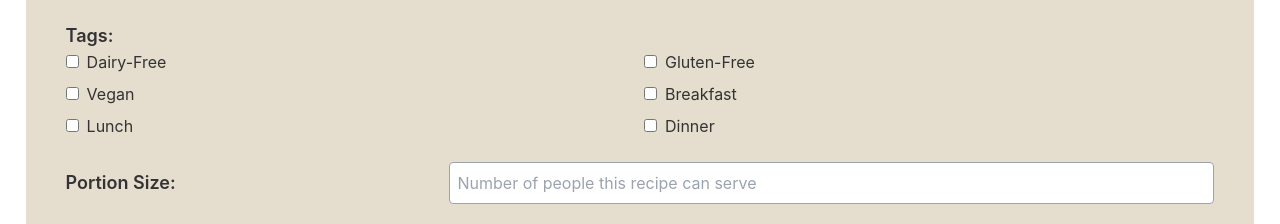
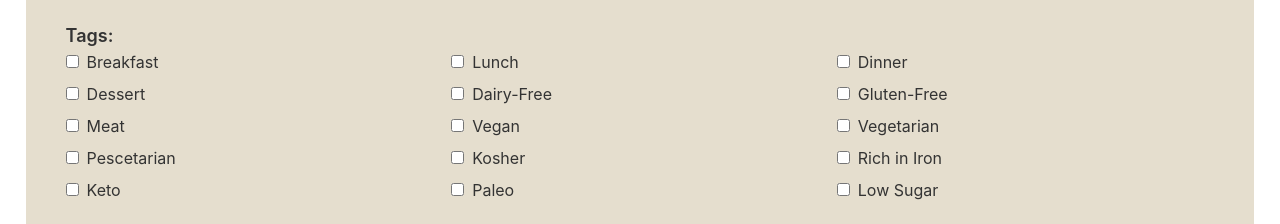
Before and after one commit to itsharryb13/Healthfull, a Next.js app: page /NewRecipePage in a window 1280 px wide. Shown: the part 725-949 px from the top of the page. Built offline with nearby package versions, Linux system fonts and the light colour scheme; no server answers; the database is empty.

Commit message:
fixed registration page bugs and added tags for recipes

```diff
--- a/app/components/AllRecipe/AllRecipes.tsx
+++ b/app/components/AllRecipe/AllRecipes.tsx
@@ -18,7 +18,7 @@ export default function AllRecipes() {
  const [loading, setLoading] = useState(true);
  const [filters, setFilters] = useState<string[]>([]);
  const [searchQuery, setSearchQuery] = useState('');
- const filterOptions = ["Dairy-Free", "Gluten-Free", "Vegan", "Breakfast", "Lunch", "Dinner"];
+ const filterOptions = ["Breakfast", "Lunch", "Dinner", "Dessert", "Dairy-Free", "Gluten-Free", "Meat", "Vegan", "Vegetarian", "Pescetarian", "Kosher", "Rich in Iron", "Keto", "Paleo", "Low Sugar"];
 
  useEffect(() => {
    const fetchPublishedRecipes = async () => {
--- a/app/components/NewRecipe/NewRecipeForm.tsx
+++ b/app/components/NewRecipe/NewRecipeForm.tsx
@@ -516,37 +516,7 @@ useEffect(() => {
       {/* Tags Checkboxes */}
       <div className='flex flex-col '>
         <label className='text-lg font-semibold text-foreground'>Tags:</label>
-        <div className='grid grid-cols-2 gap-2 text-foreground'>
-          <label>
-            <input
-              type="checkbox"
-              value="Dairy-Free"
-              onChange={handleTagChange}
-              checked={tags.includes("Dairy-Free")}
-              className='mr-2'
-            />
-            Dairy-Free
-          </label>
-          <label>
-            <input
-              type="checkbox"
-              value="Gluten-Free"
-              onChange={handleTagChange}
-              checked={tags.includes("Gluten-Free")}
-              className='mr-2'
-            />
-            Gluten-Free
-          </label>
-          <label>
-            <input
-              type="checkbox"
-              value="Vegan"
-              onChange={handleTagChange}
-              checked={tags.includes("Vegan")}
-              className='mr-2'
-            />
-            Vegan
-          </label>
+        <div className='grid grid-cols-3 gap-2 text-foreground'>
           <label>
             <input
               type="checkbox"
@@ -576,6 +546,126 @@ useEffect(() => {
               className='mr-2'
             />
             Dinner
+          </label>
+          <label>
+            <input
+              type="checkbox"
+              value="Dessert"
+              onChange={handleTagChange}
+              checked={tags.includes("Dessert")}
+              className='mr-2'
+            />
+            Dessert
+          </label>
+          <label>
+            <input
+              type="checkbox"
+              value="Dairy-Free"
+              onChange={handleTagChange}
+              checked={tags.includes("Dairy-Free")}
+              className='mr-2'
+            />
+            Dairy-Free
+          </label>
+          <label>
+            <input
+              type="checkbox"
+              value="Gluten-Free"
+              onChange={handleTagChange}
+              checked={tags.includes("Gluten-Free")}
+              className='mr-2'
+            />
+            Gluten-Free
+          </label>
+          <label>
+            <input
+              type="checkbox"
+              value="Meat"
+              onChange={handleTagChange}
+              checked={tags.includes("Meat")}
+              className='mr-2'
+            />
+            Meat
+          </label>
+          <label>
+            <input
+              type="checkbox"
+              value="Vegan"
+              onChange={handleTagChange}
+              checked={tags.includes("Vegan")}
+              className='mr-2'
+            />
+            Vegan
+          </label>
+          <label>
+            <input
+              type="checkbox"
+              value="Vegetarian"
+              onChange={handleTagChange}
+              checked={tags.includes("Vegetarian")}
+              className='mr-2'
+            />
+            Vegetarian
+          </label>
+          <label>
+            <input
+              type="checkbox"
+              value="Pescetarian"
+              onChange={handleTagChange}
+              checked={tags.includes("Pescetarian")}
+              className='mr-2'
+            />
+            Pescetarian
+          </label>
+          <label>
+            <input
+              type="checkbox"
+              value="Kosher"
+              onChange={handleTagChange}
+              checked={tags.includes("Kosher")}
+              className='mr-2'
+            />
+            Kosher
+          </label>
+          <label>
+            <input
+              type="checkbox"
+              value="Rich in Iron"
+              onChange={handleTagChange}
+              checked={tags.includes("Rich in Iron")}
+              className='mr-2'
+            />
+            Rich in Iron
+          </label>
+          <label>
+            <input
+              type="checkbox"
+              value="Keto"
+              onChange={handleTagChange}
+              checked={tags.includes("Keto")}
+              className='mr-2'
+            />
+            Keto
+          </label>
+          <label>
+            <input
+              type="checkbox"
+              value="Paleo"
+              onChange={handleTagChange}
+              checked={tags.includes("Paleo")}
+              className='mr-2'
+            />
+            Paleo
+          </label>
+          <label>
+            <input
+              type="checkbox"
+              value="Low Sugar"
+              onChange={handleTagChange}
+              checked={tags.includes("Low Sugar")}
+              className='mr-2'
+            />
+            Low Sugar
           </label>
         </div>
       </div>
--- a/app/components/Sign ( Register and reset password)/Register/RegistrationForm.tsx
+++ b/app/components/Sign ( Register and reset password)/Register/RegistrationForm.tsx
@@ -4,8 +4,9 @@
 import { useState, useEffect } from "react";
 import Link from "next/link";
 import { auth, db } from "../../../../firebaseConfig";
-import { createUserWithEmailAndPassword } from "firebase/auth";
+import { createUserWithEmailAndPassword, sendEmailVerification, sendSignInLinkToEmail } from "firebase/auth";
 import { collection, addDoc, query, where, getDocs } from "firebase/firestore";
+import { useRouter } from "next/navigation";
 
 
 export default function RegistrationForm() {
@@ -18,6 +19,7 @@ export default function RegistrationForm() {
  const [confirmPasswordError, setConfirmPasswordError] = useState("");
  const [emailError, setEmailError] = useState("");
  const [usernameError, setUsernameError] = useState("");
+ const router = useRouter();
 
 
  // Validate password
@@ -84,6 +86,7 @@ export default function RegistrationForm() {
 
  // Form submission handler
  const handleSubmit = async (e: React.FormEvent) => {
+  router.prefetch('/additionalInfo');
    e.preventDefault();
     const isPasswordValid = validatePassword();
    const isConfirmPasswordValid = validateConfirmPassword();
@@ -105,7 +108,10 @@ export default function RegistrationForm() {
          username: username,
          createdAt: new Date(),
        });
+       await sendEmailVerification(user);
         alert("User registered successfully!");
+        console.log("Redirecting.");
+        router.push('/additionalInfo');
      } catch (error) {
        console.error("Error adding user to Firestore: ", error);
 
@@ -121,6 +127,23 @@ export default function RegistrationForm() {
      }
    }
  };
+
+ const handleRegister = async () => {
+  // Setting form state
+  await handleSubmit({preventDefault: () => {}} as unknown as React.FormEvent);
+ }
+
+ useEffect(() => {
+  const handleKeyPress = (event: KeyboardEvent) => {
+    if (event.key === 'Enter') {
+      handleRegister();
+    }
+  };
+  document.addEventListener('keydown', handleKeyPress);
+  return () => {
+    document.removeEventListener('keydown', handleKeyPress);
+  };
+}, [handleSubmit]);
 
 
  useEffect(() => {
--- a/app/components/Sign ( Register and reset password)/SignInBox.tsx
+++ b/app/components/Sign ( Register and reset password)/SignInBox.tsx
@@ -24,12 +24,11 @@ export function SignInBox() {
         setUser(user);
         // User is already signed in, redirecting to HomePage
         router.push('/HomePage');
-        console.log("after redirect");
+        console.log("Redirecting.");
         const username = auth.currentUser?.email;
         console.log(username);
       }
     });
-    console.log("after after redirect");
     // Cleanup function to prevent memory leaks
     return unsubscribe;
   }, [auth]);
@@ -74,6 +73,18 @@ export function SignInBox() {
       console.error(errorMessage);
     }
   };
+
+  useEffect(() => {
+    const handleKeyPress = (event: KeyboardEvent) => {
+      if (event.key === 'Enter') {
+        handleClick();
+      }
+    };
+    document.addEventListener('keydown', handleKeyPress);
+    return () => {
+      document.removeEventListener('keydown', handleKeyPress);
+    };
+  }, [handleClick]);
 
   return (
     <div className='flex flex-col w-[520px] h-[315px] p-[24px] bg-container rounded-[8px] border border-[#d9d9d9] mx-auto'>
```
